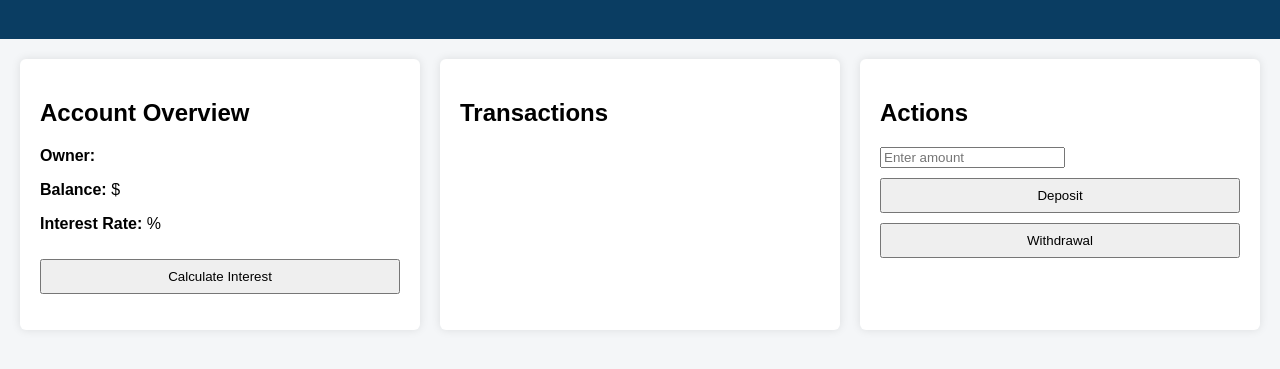
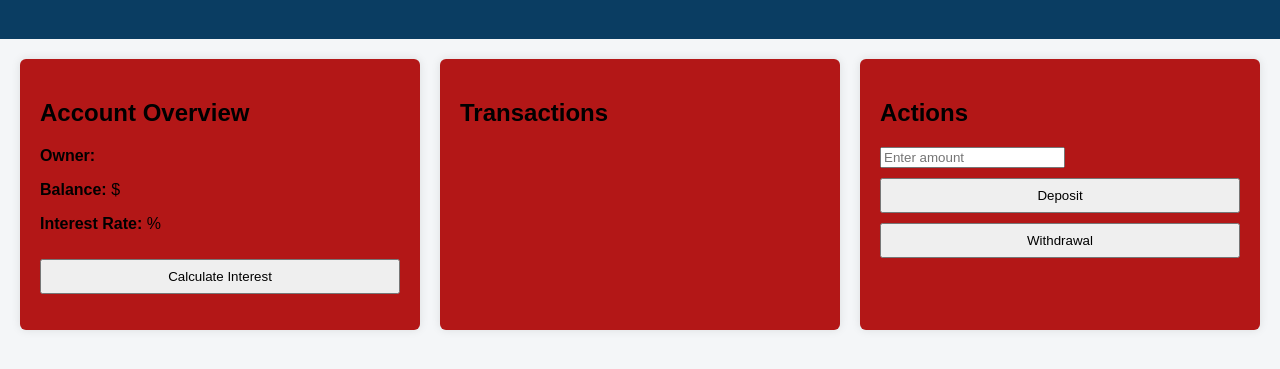
Before and after one commit to B-Wendy/secure-web-app-cicd, a website: page public/index.html in a window 1280 px wide. Shown: the part 81-450 px from the top of the page. Drawn offline with Linux system fonts and the light colour scheme; no server answers.

Commit message:
new change on css

```diff
--- a/public/style.css
+++ b/public/style.css
@@ -19,7 +19,7 @@ main {
 }
 
 .card {
-  background: white;
+  background: rgb(179, 23, 23);
   padding: 20px;
   border-radius: 6px;
   box-shadow: 0 0 10px rgba(0,0,0,0.1);
```
